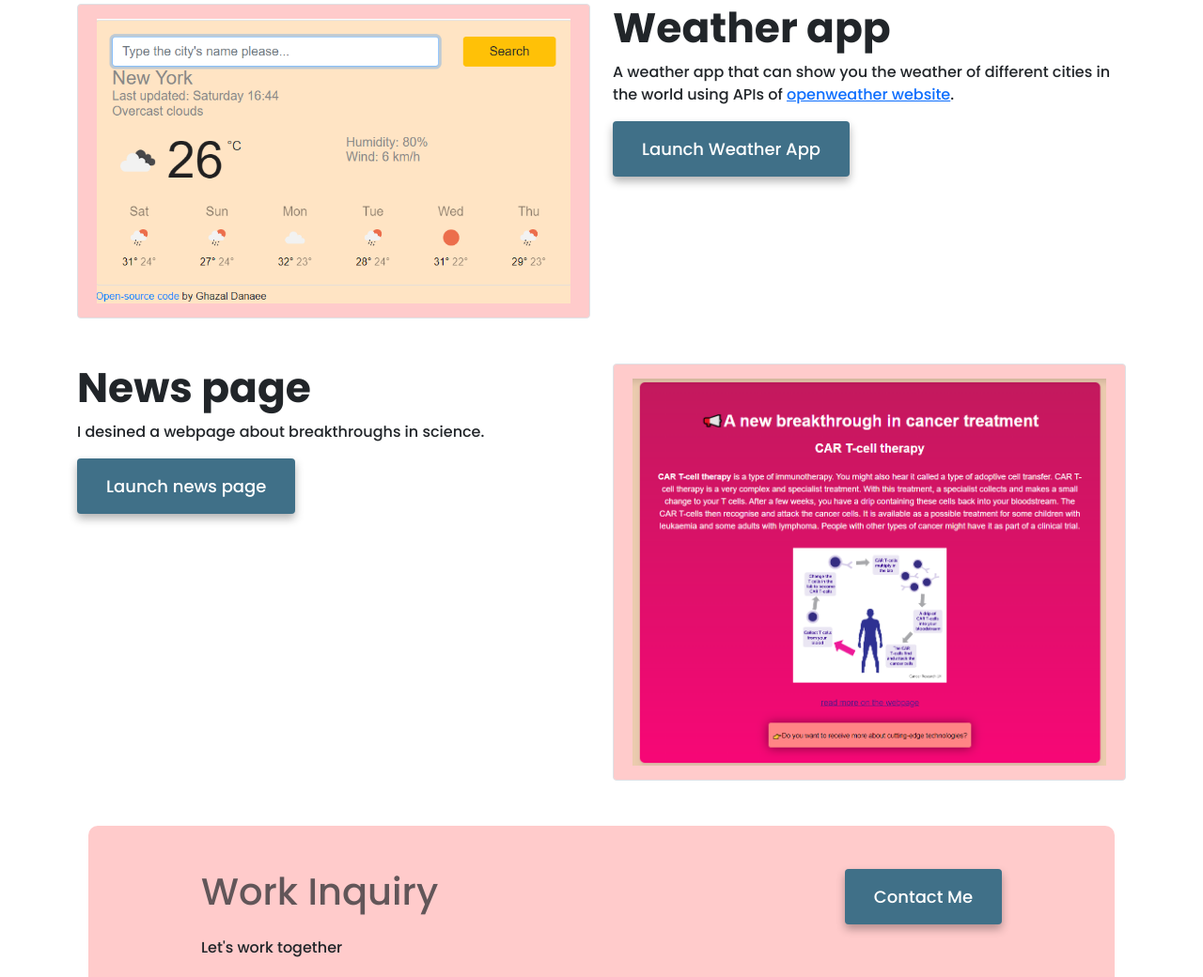
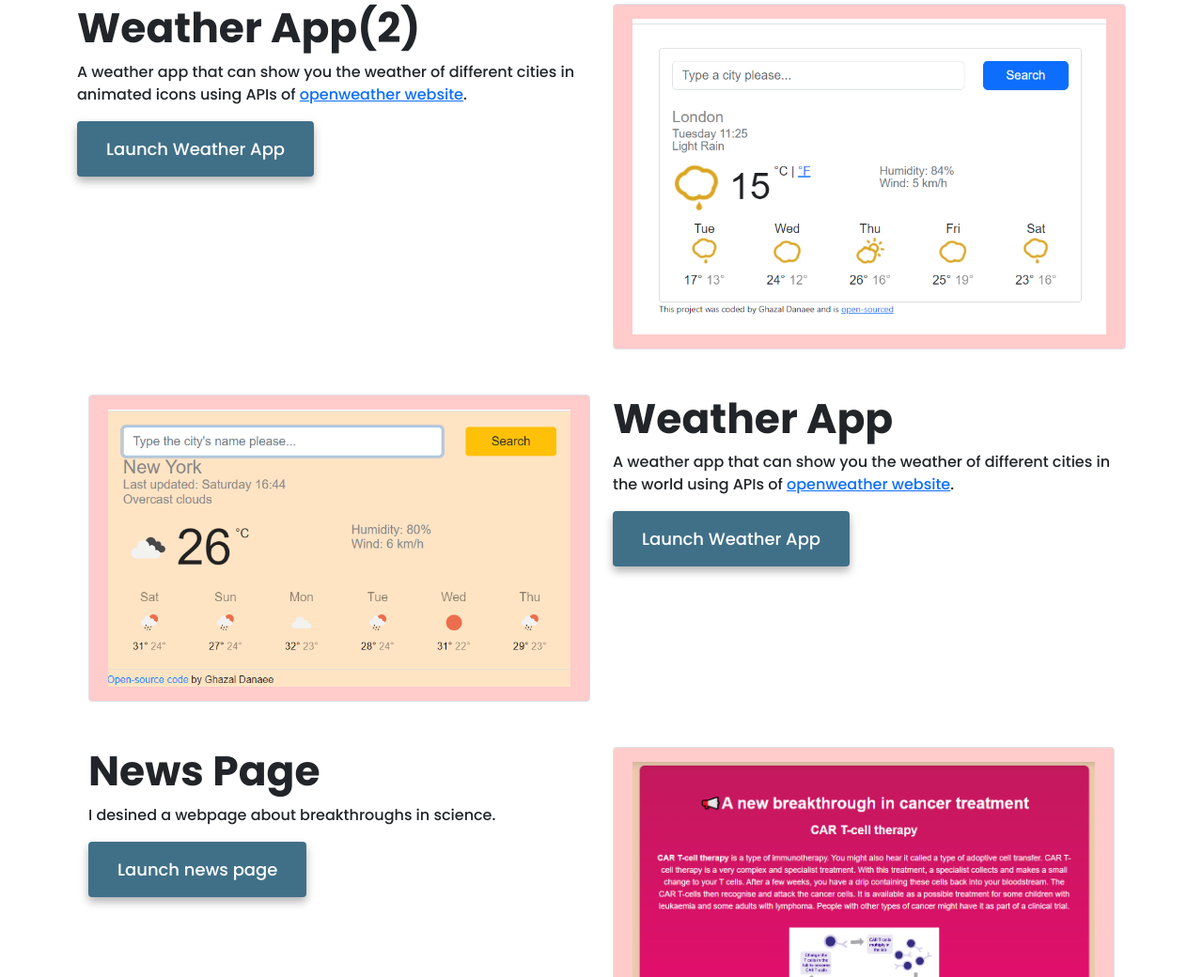
Before and after one commit to Danaee-Ghazal/portfolio, a plain HTML site: page index.html in a window 1280 px wide. Shown: the part 711-1751 px from the top of the page at 94% size. Drawn offline with nearby package versions, Linux system fonts and the light colour scheme.

Commit message:
added my new project to the portfolio

```diff
--- a/index.html
+++ b/index.html
@@ -69,7 +69,7 @@
       <h3>Front-end developer based in Iran</h3>
       <div class="navigation-links">
         <a
-          href="about.html#contact"
+          href="contact.html"
           title="Contact Ghazal Danaee"
           class="btn primary-link mt-3"
           >Contact Me</a
@@ -82,16 +82,43 @@
 
     <div class="container mt-5">
       <div class="row">
-        <div class="col-sm-6">
+        <div class="col-md-6">
+          <div class="project-description">
+            <h2>Weather App(2)</h2>
+            <p>
+              A weather app that can show you the weather of different cities in animated icons using APIs of
+              <a href="https://openweathermap.org/current#one"
+                >openweather website</a
+              >.
+            </p>
+            <a
+              href="https://thunderous-mousse-383928.netlify.app/"
+              class="btn primary-link"
+              >Launch Weather App</a
+            >
+          </div>
+        </div>
+        <div class="col-md-6">
           <img
-            src="images/weather.png"
-            class="img-fluid border rounded d-sm-block d-none"
+            src="images/weather react.png"
+            class="img-fluid border rounded d-md-block d-none"
             alt="weather image"
           />
         </div>
-        <div class="col-sm-6">
+      </div>
+
+    <div class="container mt-5">
+      <div class="row">
+        <div class="col-md-6">
+          <img
+            src="images/weather.png"
+            class="img-fluid border rounded d-md-block d-none me-5"
+            alt="weather image"
+          />
+        </div>
+        <div class="col-md-6">
           <div class="project-description">
-            <h2>Weather app</h2>
+            <h2>Weather App</h2>
             <p>
               A weather app that can show you the weather of different cities in
               the world using APIs of
@@ -109,9 +136,9 @@
       </div>
 
       <div class="row mt-5">
-        <div class="col-sm-6">
+        <div class="col-md-6">
           <div class="project-description">
-            <h2>News page</h2>
+            <h2>News Page</h2>
             <p>I desined a webpage about breakthroughs in science.</p>
             <a
               href="http://shecodes.io/workshops/shecodes-basics-f7094c44-12c8-419d-874b-00f0e5373105/projects/1474540"
@@ -120,12 +147,11 @@
             >
           </div>
         </div>
-        <div class="col-sm-6 mb-5">
+        <div class="col-md-6 mb-5">
           <img
             src="images/news.png"
-            alt="weather image"
-            class="img-fluid border rounded d-sm-block d-none"
             alt="news image"
+            class="img-fluid border rounded d-md-block d-none"
           />
         </div>
       </div>
@@ -142,7 +168,7 @@
             <div>
               <div>
                 <a
-                  href="about.html#contact"
+                  href="contact.html"
                   title="Contact Ghazal Danaee"
                   class="btn primary-link mt-3"
                   >Contact Me</a
```
Also changed, not shown: about.html (+1 -1 lines), contact.html (+1 -1 lines), work.html (+10 -14 lines), images/weather react.png (added).
